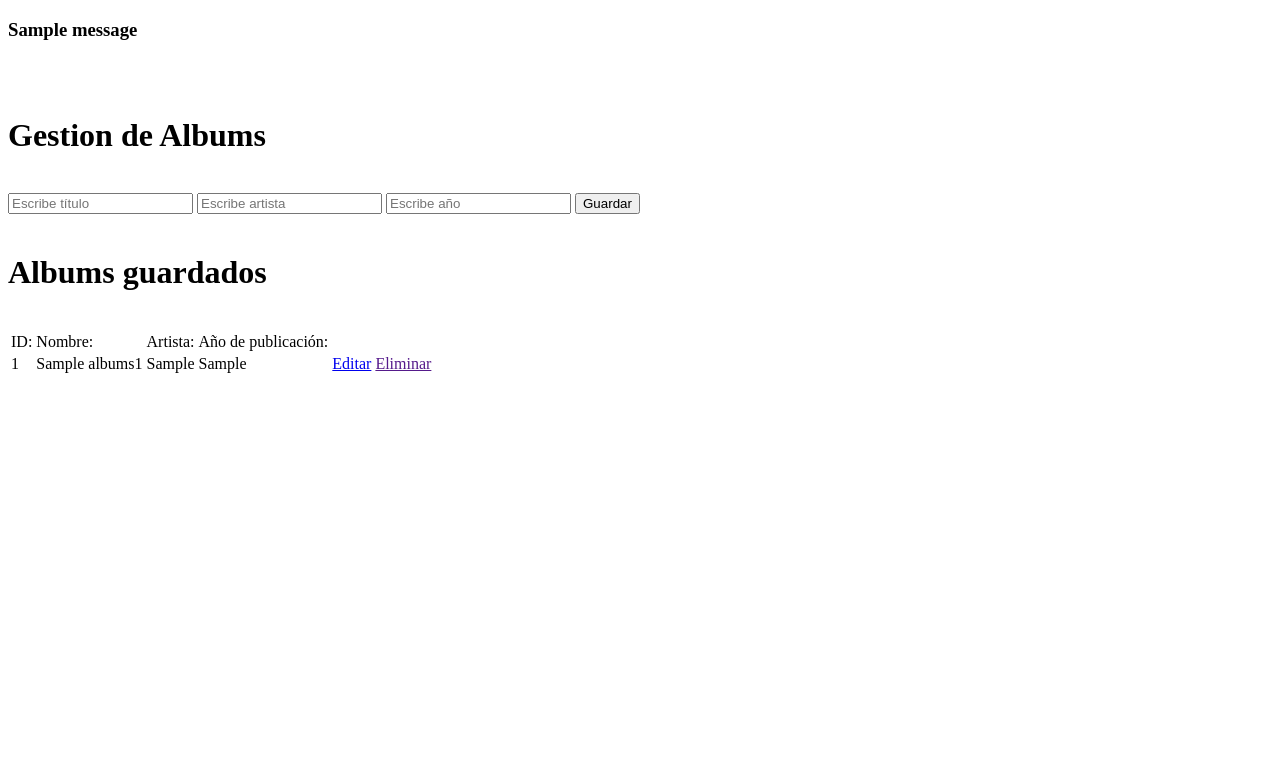
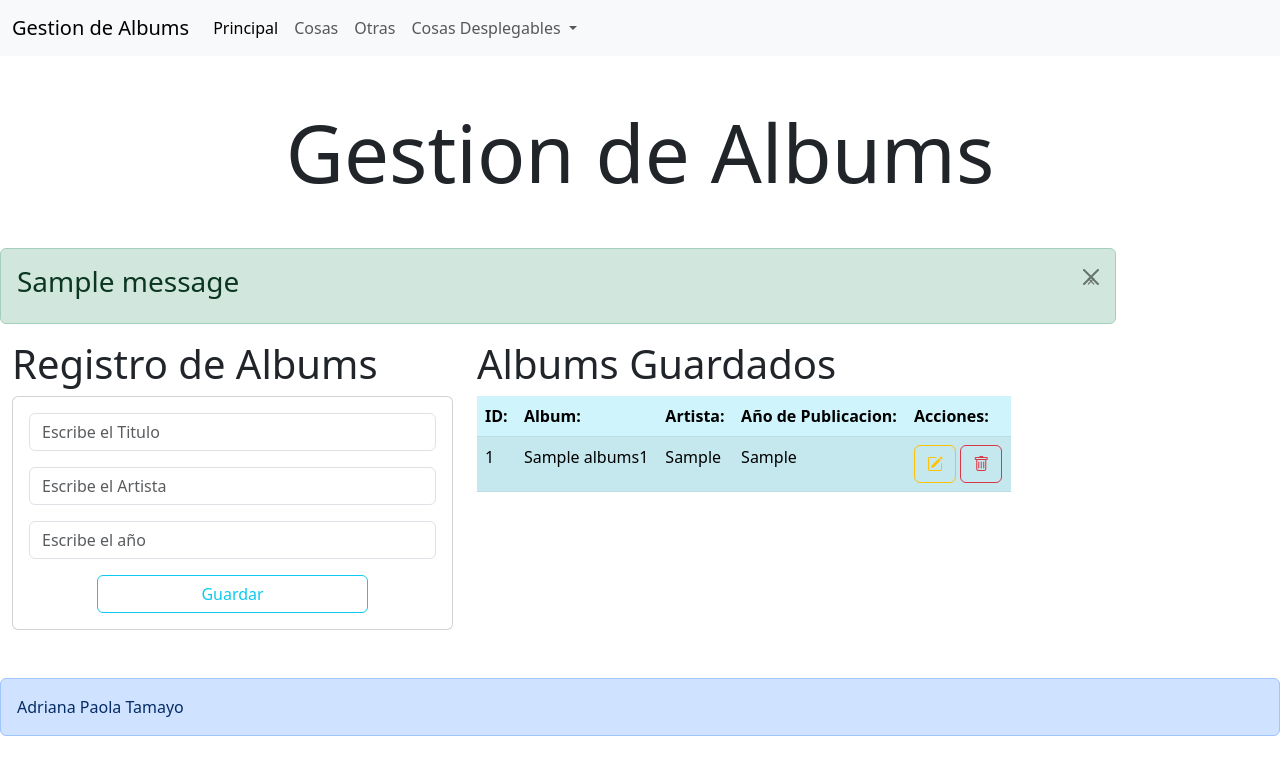
Before and after one commit to adrianastyles/FLASK182, a Flask app: page / in a window 1280 px wide. Shown: the top 775 px of the page. Run offline with Flask 3, Linux system fonts and the light colour scheme; tables that the repository leaves empty or names only in its code hold one stand-in row (values such as "Sample post"); one stand-in notice (Sample message) is shown; some libraries are stand-ins or nearby versions.

Commit message:
Bootstrap
Se modificaron las interfaces para meter CSS (Bootstrap) en las interfaces index, editar y eliminar y se agregó una plantilla llamada "Plantillas".

```diff
--- a/practica n5/app.py
+++ b/practica n5/app.py
@@ -1,94 +1,83 @@
-from flask import Flask, render_template, request, redirect, url_for, flash
-from flask_mysqldb import MySQL #importación de libreria
+#importacion del framework
+from flask import Flask,render_template,request,redirect,url_for,flash
+from flask_mysqldb import MySQL
 
-#iniciazicón del servidor Flask
 
-#Configuración para la BD
+#inicializacion del APP o servidor
 app= Flask(__name__)
-app.config['MYSQL_HOST']= 'localhost' #Aqui se especica el servicio/host/ip de un servidor
+#Configuracion de la conexion
+app.config['MYSQL_HOST']='localhost'
 app.config['MYSQL_USER']='root'
 app.config['MYSQL_PASSWORD']=''
 app.config['MYSQL_DB']='dbflask'
 app.secret_key='mysecretkey'
+mysql=MySQL(app)
 
-mysql = MySQL(app)
 
-#Declaración de Ruta
+#declaracion de ruta  http://localhost:5000
+@app.route('/')
+def index():
+    CC=mysql.connection.cursor()
+    CC.execute('select * from albums1')
+    conAlbums=CC.fetchall()
+    #print(conAlbums)
+    return render_template('index.html', listAlbums=conAlbums)
 
-#Ruta index http://localhost:5000
-#La ruta se compone del nombre de la ruta y su función
-@app.route('/')
-
-def index():
-    curSelect=mysql.connection.cursor()
-    curSelect.execute('select * from albums1')
-    consulta = curSelect.fetchall()
-    #print(consulta)
-
-    return render_template('index.html', listAlbums1=consulta)
-
+#ruta http:localhost:5000/guaradr tipo POST para Insert
 @app.route('/guardar', methods=['POST'])
 def guardar():
-    if request.method == 'POST':
-        titulo = request.form['txtTitulo']
-        artista = request.form['txtArtista']
-        anio = request.form['txtAnio']
-        #print(titulo, artista, anio)
-        CS = mysql.connection.cursor()
-        CS.execute('insert into albums1(titulo,artista,anio) values(%s,%s,%s)',(titulo, artista, anio))
+    if request.method =='POST':
+        #pasamos a variables el contenido de los inputs
+        Vtitulo=request.form['txtTitulo']
+        Vartista=request.form['txtArtista']
+        Vanio=request.form['txtAnio']
+        #Conectar y ejecutar  el insert
+        CS=mysql.connection.cursor()
+        CS.execute('insert into albums1(titulo,artista,anio) values(%s,%s,%s)',(Vtitulo, Vartista, Vanio))
         mysql.connection.commit()
+        #print(titulo,artista,anio)
 
-    flash('Album agregado correctamente')
+    flash('El album fue agregado correctamente')
     return redirect(url_for('index'))
 
 @app.route('/editar/<id>')
 def editar(id):
-    curEditar=mysql.connection.cursor()
-    curEditar.execute('select * from albums1 where id_album = %s ', (id,))
-    consulID = curEditar.fetchone()
+    cursoID=mysql.connection.cursor()
+    cursoID.execute('select * from albums1 where id_album=%s',(id))
+    constID=cursoID.fetchone()
+    return render_template('editaralbum.html',album=constID)
 
-    return render_template('editaralbum.html', album=consulID)
+@app.route('/actualizar/<id>',methods=['POST'])
+def actualizar(id):
+    if request.method =='POST':
+        Vartitulo=request.form['txtTitulo']
+        Varartista=request.form['txtArtista']
+        Varanio=request.form['txtAnio']
 
-
-@app.route('/actualizar/<id>', methods=['POST'])
-def actualizar(id):
-    if request.method == 'POST':
-
-        titulo = request.form['txtTitulo']
-        artista = request.form['txtArtista']
-        anio = request.form['txtAnio']
-
-        curAct = mysql.connection.cursor()
-        curAct.execute('update albums1 set titulo=%s,artista=%s,anio=%s where id_album=%s',(titulo, artista, anio, id))
+        curAct=mysql.connection.cursor()
+        curAct.execute('update albums1 set titulo= %s,artista= %s,anio= %s where id_album= %s',(Vartitulo,Varartista,Varanio,id))
         mysql.connection.commit()
 
-        flash('Album actualizado correctamente')
-        return redirect(url_for('index'))
+    flash('Se actualizo el Album '+ Vartitulo)
+    return redirect(url_for('index'))
 
-@app.route('/eliminar/<id>')
+@app.route('/borrar/<id>')
+def borrar(id):
+    cursorID=mysql.connection.cursor()
+    cursorID.execute('select * from albums1 where id_album=%s',(id))
+    albumELi=cursorID.fetchone()
+    return render_template('eliminaralbum.html',albumEli=albumELi)
+
+@app.route('/eliminar/<id>',methods=['POST'])
 def eliminar(id):
-    curEliminar=mysql.connection.cursor()
-    curEliminar.execute('select * from albums1 where id_album = %s ', (id,))
-    consulID1 = curEliminar.fetchone()
-
-    return render_template('eliminaralbum.html', album=consulID1)
-
-@app.route('/delete/<id>', methods=['POST'])
-def delete(id):
-    if request.method == 'POST':
-
-        titulo = request.form['txtTitulo']
-        artista = request.form['txtArtista']
-        anio = request.form['txtAnio']
-
-        curAct = mysql.connection.cursor()
-        curAct.execute('delete from albums1 where id_album=%s',(id))
+    if request.method =='POST':
+        curEli=mysql.connection.cursor()
+        curEli.execute('delete from albums1 where id_album= %s',(id))
         mysql.connection.commit()
 
-        flash('Album actualizado correctamente')
-        return redirect(url_for('index'))
+    flash('Se Elimino el Album ')
+    return redirect(url_for('index'))
 
-
-# Lineas que ejecutan el servidor
-if __name__ =='__main__':
-    app.run(port= 5000, debug=True)
+#ejecucion del Servidor en el Puerto 5000
+if __name__ == '__main__':
+    app.run(port=5000,debug=True)
--- a/practica n5/templates/index.html
+++ b/practica n5/templates/index.html
@@ -1,60 +1,75 @@
-<!DOCTYPE html>
+{% extends 'plantillas.html' %} -heredar el archivo-
+{% block body %}
 
-<html>
-<head>
-    <meta charset="UTF-8">
-    <meta name="viewport" content="width=device-width, initial-scale=1.0">
-    <title>CRUD Albums</title>
-</head>
-<body>
+    <div class="mt-5 mb-5">
+    <h1 class="display-1 text-center">Gestion de Albums</h1>
+    </div>
 
-    {% with mensajes = get_flashed_messages() %}
+    <div class="row container">
+
+        {% with mensajes=get_flashed_messages() %}
         {% if mensajes %}
-            {%for msj in mensajes%}
-                <h3> {{msj}} </h3>
-            {%endfor%}
+            {% for msj in mensajes %}
+                <div class="alert alert-success alert-dismissible fade show" role="alert">
+                    <strong><h3> {{msj}} </h3></strong>
+                    <button type="button" class="btn-close" data-dismiss="alert" aria-label="Close">
+                      <span aria-hidden="true">&times;</span>
+                    </button>
+                  </div>
+                  <script> Swal.fire('Buen trabajo!', 'Finalizamos con exito el  CRUD Flask!', 'success') </script>
+            {% endfor %}
         {% endif %}
-    {% endwith %}
+        {% endwith %}
 
-    <br>
-    <br>
-    <h1>Gestion de Albums</h1>
-    <br>
+        <div class="col-md-5 margin-3">
+            <h1>Registro de Albums</h1>
+            <div class="card card-body mb-5">
+                <form action="/guardar" method="POST">
+                    <div class="mb-3">
+                        <input type="text" class="form-control" name="txtTitulo" placeholder="Escribe el Titulo" >
+                    </div>
+                    <div class="mb-3">
+                        <input type="text" class="form-control" name="txtArtista" placeholder="Escribe el Artista" >
+                    </div>
+                    <div class="mb-3">
+                        <input type="number" class="form-control" name="txtAnio" placeholder="Escribe el año" >
+                    </div>
+                    <div class="d-grid gap-2 col-8 mx-auto">
+                    <button type="submit" class="btn btn-outline-info" >Guardar</button>
+                    </div>
+                </form>
+            </div> <!--card body-->
+        </div> <!--col 5-->
+        <div class="col-md-6 margin-3">
+            <h1>Albums Guardados</h1>
 
-    <form action='/guardar' method="POST">
-        <input type="text" name="txtTitulo" placeholder="Escribe título">
-        <input type="text" name="txtArtista" placeholder="Escribe artista">
-        <input type="number" name="txtAnio" placeholder="Escribe año">
-
-        <button type="submit"> Guardar </button>
-
-    </form>
-
-    <br>
-    <h1>Albums guardados</h1>
-    <br>
-    <table>
-        <thead>
+    <table class="table table-info table-striped">
+        <thead >
             <tr>
-                <td>ID:</td>
-                <td>Nombre:</td>
-                <td>Artista:</td>
-                <td>Año de publicación:</td>
+                <th scope="ID">ID: </th>
+                <th scope="Album">Album:</th>
+                <th scope="Artista">Artista: </th>
+                <th scope="Año de Publicacion">Año de Publicacion: </th>
+                <th scope="Acciones">Acciones: </th>
             </tr>
         </thead>
         <tbody>
-            {% for album in listAlbums1 %}
-                <tr>
-                   <td>{{album.0}}</td>
-                   <td>{{album.1}}</td>
-                   <td>{{album.2}}</td>
-                   <td>{{album.3}}</td>
-                   <td><a href ="/editar/{{album.0}}">Editar</a></td>
-                   <td><a href ="">Eliminar</a></td>
-              </tr>
-            {%endfor%}
+            {% for alb in listAlbums %}
+            <tr>
+                <td> {{alb.0}} </td>
+                <td> {{alb.1}} </td>
+                <td> {{alb.2}} </td>
+                <td> {{alb.3}} </td>
+                <td>
+                    <a href=/editar/{{alb.0}} class="btn btn-outline-warning"><i class="bi bi-pencil-square"></i></a>
+                    <a href=/borrar/{{alb.0}} class="btn btn-outline-danger"><i class="bi bi-trash"></i></a>
+                </td>
+            </tr>
+            {% endfor %}
         </tbody>
     </table>
+        </div> <!--col 7-->
+    </div> <!--row-->
 
-</body>
-</html>
+
+    {% endblock %}
--- /dev/null
+++ b/practica n5/templates/plantillas.html
@@ -0,0 +1,55 @@
+<!DOCTYPE html>
+<html>
+<head>
+    <meta charset="UTF-8">
+    <meta name="viewport" content="width=device-width, initial-scale=1.0">
+    <link href="https://cdn.jsdelivr.net/npm/bootstrap@5.3.0/dist/css/bootstrap.min.css" rel="stylesheet" integrity="sha384-9ndCyUaIbzAi2FUVXJi0CjmCapSmO7SnpJef0486qhLnuZ2cdeRhO02iuK6FUUVM" crossorigin="anonymous">
+    <link rel="stylesheet" href="https://cdn.jsdelivr.net/npm/bootstrap-icons@1.10.5/font/bootstrap-icons.css">
+
+    <script src="https://cdn.jsdelivr.net/npm/sweetalert2@11"></script>
+    <title>Soy la plantilla</title>
+</head>
+<body>
+    <nav class="navbar navbar-expand-lg bg-body-tertiary">
+        <div class="container-fluid">
+          <a class="navbar-brand" href="#">Gestion de Albums</a>
+          <button class="navbar-toggler" type="button" data-bs-toggle="collapse" data-bs-target="#navbarNavDropdown" aria-controls="navbarNavDropdown" aria-expanded="false" aria-label="Toggle navigation">
+            <span class="navbar-toggler-icon"></span>
+          </button>
+          <div class="collapse navbar-collapse" id="navbarNavDropdown">
+            <ul class="navbar-nav">
+              <li class="nav-item">
+                <a class="nav-link active" aria-current="page" href="#">Principal</a>
+              </li>
+              <li class="nav-item">
+                <a class="nav-link" href="#">Cosas</a>
+              </li>
+              <li class="nav-item">
+                <a class="nav-link" href="#">Otras</a>
+              </li>
+              <li class="nav-item dropdown">
+                <a class="nav-link dropdown-toggle" href="#" role="button" data-bs-toggle="dropdown" aria-expanded="false">
+                  Cosas Desplegables
+                </a>
+                <ul class="dropdown-menu">
+                  <li><a class="dropdown-item" href="#">Action</a></li>
+                  <li><a class="dropdown-item" href="#">Another action</a></li>
+                  <li><a class="dropdown-item" href="#">Something else here</a></li>
+                </ul>
+              </li>
+            </ul>
+          </div>
+        </div>
+      </nav>
+
+    {% block body %}
+
+    {% endblock %}
+
+    <div class="alert alert-primary" role="alert">
+        Adriana Paola Tamayo
+      </div>
+
+    <script src="https://cdn.jsdelivr.net/npm/bootstrap@5.3.0/dist/js/bootstrap.bundle.min.js" integrity="sha384-geWF76RCwLtnZ8qwWowPQNguL3RmwHVBC9FhGdlKrxdiJJigb/j/68SIy3Te4Bkz" crossorigin="anonymous"></script>
+</body>
+</html>
```
Also changed, not shown: examen segundo parcial/templates/plantillas.html (added, +53 -0 lines), practica n5/templates/editaralbum.html (+26 -22 lines), practica n5/templates/eliminaralbum.html (+18 -23 lines).
